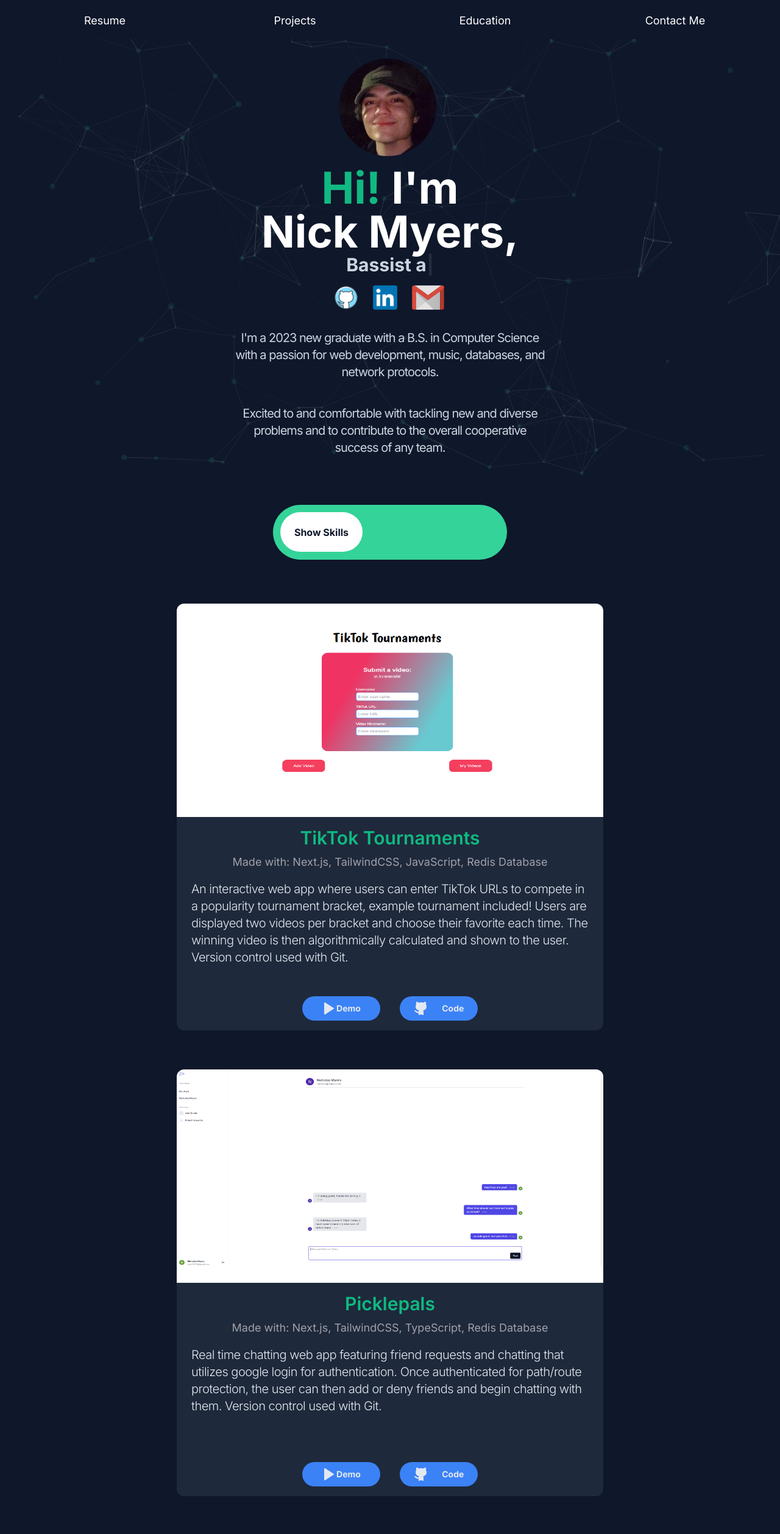
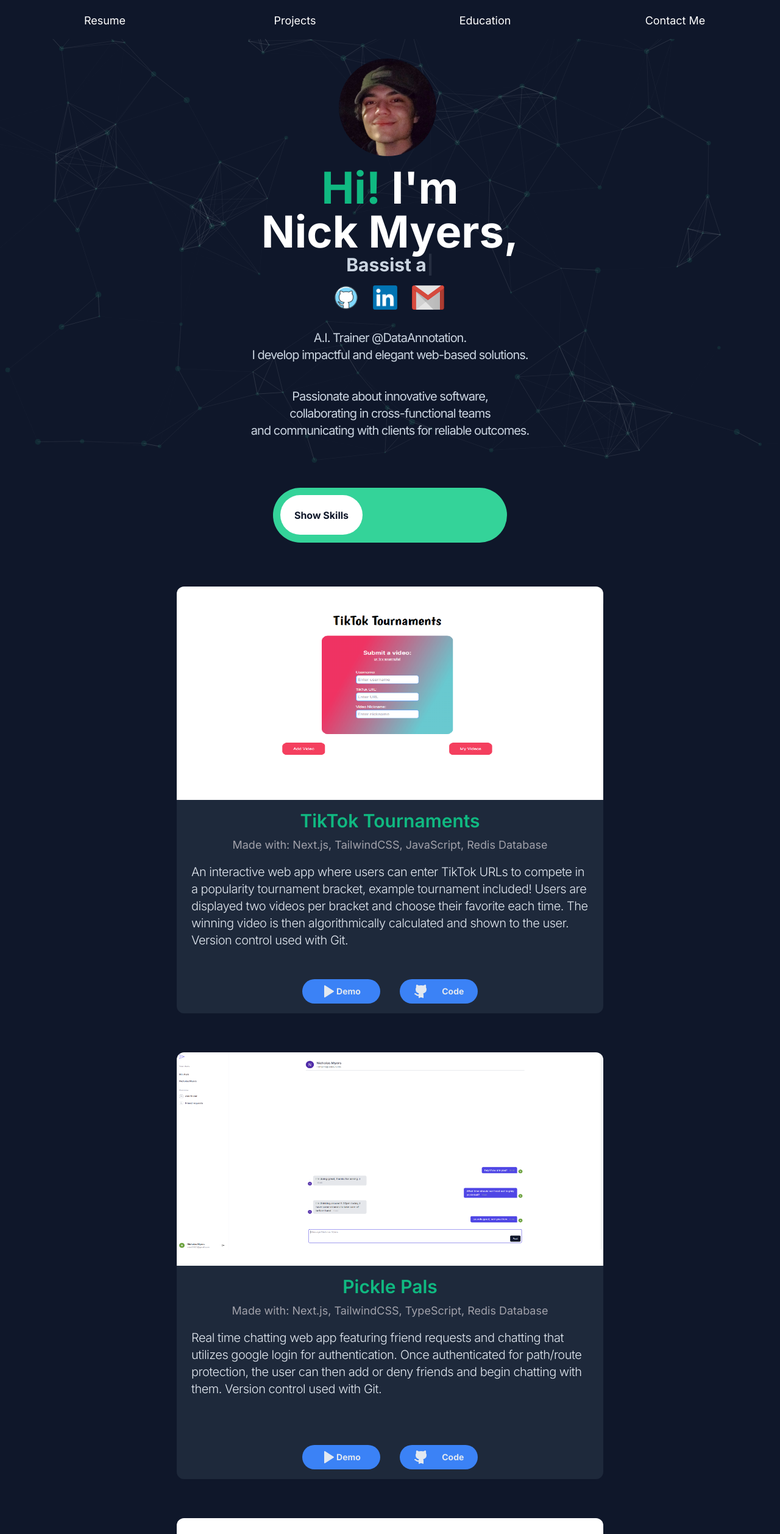
Before and after one commit to NDMyers/portfolio, a Next.js app: page / in a window 1280 px wide. Shown: the top 2516 px of the page at 61% size. Built offline with nearby package versions, Linux system fonts and the light colour scheme.

Commit message:
3.20.2024 update: new resume, new bio, slight reformatting for particle anims.

```diff
--- a/src/app/components/MobileNavItem.tsx
+++ b/src/app/components/MobileNavItem.tsx
@@ -27,7 +27,7 @@ const MobileNavItem: FC<MobileNavItemProps> = ({ itemVariants, title }) => {
     },[title, pathname, isHomeNavButton])
 
     return (
-        <Link href={ isHomeNavButton ? '/' : ( isResumeNavButton ? 'https://drive.google.com/file/d/1qq0Ugv_BOCqdK1ZLcVStps-aI0Zxis03/view?usp=sharing' : `/${title.toLowerCase()}` ) }>
+        <Link href={ isHomeNavButton ? '/' : ( isResumeNavButton ? 'https://drive.google.com/file/d/1ooDgSPuyOcWo35RRF1lm5G9JdFYybt-M/view?usp=sharing' : `/${title.toLowerCase()}` ) }>
             <motion.li className={isUnclickable ? 'text-slate-400 p-2 hover:cursor-default' : 'text-slate-50 p-2 hover:cursor-pointer'} whileHover={{ scale: 1.1 }} variants={itemVariants}>{title}</motion.li>
         </Link>
     )
--- a/src/app/components/MobileQuickView.tsx
+++ b/src/app/components/MobileQuickView.tsx
@@ -63,11 +63,14 @@ const MobileQuickView: FC<MobileQuickViewProps> = ({}) => {
 
                 <AnimatePresence mode="wait">
                     {showProjects &&
-                    <motion.div className='flex flex-row justify-evenly items-center flex-wrap '
+                    <motion.div className='flex flex-col justify-evenly items-center flex-wrap '
                         initial={{ opacity: 0}}
                         animate={{ opacity: 1}}
                         exit={{ opacity: 0}}
                     >
+
+                        {/* EXPERIENCE TODO */}
+
                         <ProjectDiv
                             title='TikTok Tournaments'
                             description='An interactive web app where users can enter TikTok URLs to compete in a popularity tournament bracket, example tournament included! Users are displayed two videos per bracket and choose their favorite each time. The winning video is then algorithmically calculated and shown to the user. Version control used with Git.'
--- a/src/app/components/NavBarItem.tsx
+++ b/src/app/components/NavBarItem.tsx
@@ -16,7 +16,7 @@ const NavBarItem: FC<NavBarItemProps> = ({ title, isResume, isVisible }) => {
 
         <div className='w-full h-full'>
             {isResume &&
-                    <a href={ `https://drive.google.com/file/d/1eAGqFnUC5r9b_KFCp4SR-Qzl__OXr_sI/view?usp=sharing` } >
+                    <a href={ `https://drive.google.com/file/d/1ooDgSPuyOcWo35RRF1lm5G9JdFYybt-M/view?usp=sharing` } >
                         <motion.div className='flex justify-center items-center w-full h-full text-white group'
                             whileHover={ isVisible ? {
                                 cursor: "pointer",
--- a/src/app/components/PageOne.tsx
+++ b/src/app/components/PageOne.tsx
@@ -26,8 +26,8 @@ const PageOne: FC<PageOneProps> = ({ }) => {
                 duration: 0.8,
             }}>
 
-            <div className='flex flex-col w-full justify-center px-6 relative'>
-                <div className='flex w-screen h-full absolute z-0 justify-center'>
+            <div className='flex flex-col w-full justify-center items-center px-6 relative'>
+                <div className='flex w-[100rem] h-full absolute z-0 justify-center'>
                     <ParticlesComponent />
                 </div>
                 <div className='flex flex-col justify-start items-center flex-1 pt-24 z-10'>
@@ -67,11 +67,11 @@ const PageOne: FC<PageOneProps> = ({ }) => {
                     </div>
 
                     <div className='flex lg:pt-8 pt-5 max-w-xs sm:max-w-lg'>
-                        <p className='text-slate-300 xl:text-xl text-lg text-center tracking-tighter'>I'm a 2023 new graduate with a B.S. in Computer Science with a passion for web development, music, databases, and network protocols.</p>
+                        <p className='text-slate-300 xl:text-xl text-lg text-center tracking-tighter'>A.I. Trainer @DataAnnotation.<br></br>I develop impactful and elegant web-based solutions.</p>
                     </div>
 
                     <div className='flex lg:pt-10 pt-5 max-w-xs sm:max-w-lg pb-10'>
-                    <p className='text-slate-300 xl:text-xl text-lg text-center tracking-tighter'>Excited to and comfortable with tackling new and diverse problems and to contribute to the overall cooperative success of any team. </p>
+                    <p className='text-slate-300 xl:text-xl text-lg text-center tracking-tighter'>Passionate about innovative software,<br></br>collaborating in cross-functional teams<br></br>and communicating with clients for reliable outcomes.</p>
                     </div>
 
                 </div>
--- a/src/app/components/PageTwo.tsx
+++ b/src/app/components/PageTwo.tsx
@@ -20,8 +20,8 @@ const PageTwo: FC<PageTwoProps> = ({}) => (
                 </div>
                 <div className='text-slate-300 font-semibold text-lg text-center pt-4'>
                     <ul>
-                        <li className=''>University of California - Davis</li>
-                        <li className='pt-3'>2023 Bachelor's of Science in Computer Science</li>
+                        <li className=''>University of California, Davis</li>
+                        <li className='pt-3'>B.S. in Computer Science (2019-2023)</li>
                     </ul>
                 </div>
             </div>
@@ -68,8 +68,8 @@ const PageTwo: FC<PageTwoProps> = ({}) => (
         {/* Footer */}
         <div className='w-[80%] h-[2px] mt-10 bg-emerald-700'>
             <div className='flex py-8 justify-between'>
-                <p className='text-slate-600 text-sm'>Coded using Next.js and TailwindCSS, deployed on Vercel</p>
-                <p className='text-slate-600 text-sm'>© 2023 Nick Myers</p>
+                <p className='text-slate-600 text-sm'>Coded with Next.js and TypeScript, deployed on Vercel</p>
+                <p className='text-slate-600 text-sm'>© 2024 Nick Myers</p>
             </div>
         </div>
     </div>
--- a/src/app/components/Quickview.tsx
+++ b/src/app/components/Quickview.tsx
@@ -55,6 +55,9 @@ const Quickview: FC<QuickviewProps> = ({}) => {
 
         {showProjects &&
             <div className='flex flex-col w-3/4'>
+
+                {/* EXPERIENCE TODO */}
+
                 <div className='flex flex-row flex-wrap justify-evenly'>
                     <ProjectDiv
                         title='TikTok Tournaments'
@@ -66,7 +69,7 @@ const Quickview: FC<QuickviewProps> = ({}) => {
                         hasDemo={true}
                     />
                     <ProjectDiv
-                        title='Picklepals'
+                        title='Pickle Pals'
                         description='Real time chatting web app featuring friend requests and chatting that utilizes google login for authentication. Once authenticated for path/route protection, the user can then add or deny friends and begin chatting with them. Version control used with Git.'
                         madeWith='Made with: Next.js, TailwindCSS, TypeScript, Redis Database'
                         imageSrc='/picklepals.png'
@@ -75,7 +78,7 @@ const Quickview: FC<QuickviewProps> = ({}) => {
                         hasDemo={true}
                     />
                     <ProjectDiv
-                        title='My TCP Tahoe/Reno'
+                        title='Client-server Architecture with TCP Tahoe/Reno'
                         description='A Pythonic recreation of industry standard TCP networking protocols using client-server interactions, self-made congestion control, sockets, and data packet formatting. Creates a graphical representation of data flow in relation to CWND per transmission round.'
                         madeWith='Made with: Python'
                         imageSrc='/renoAlice.png'
```
